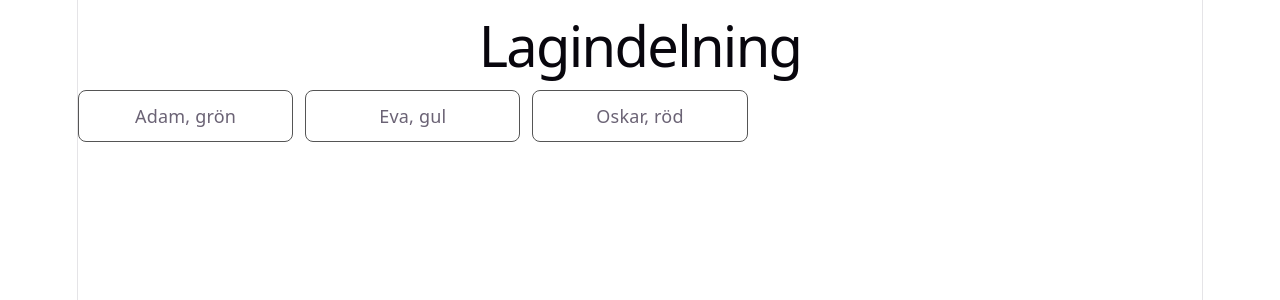
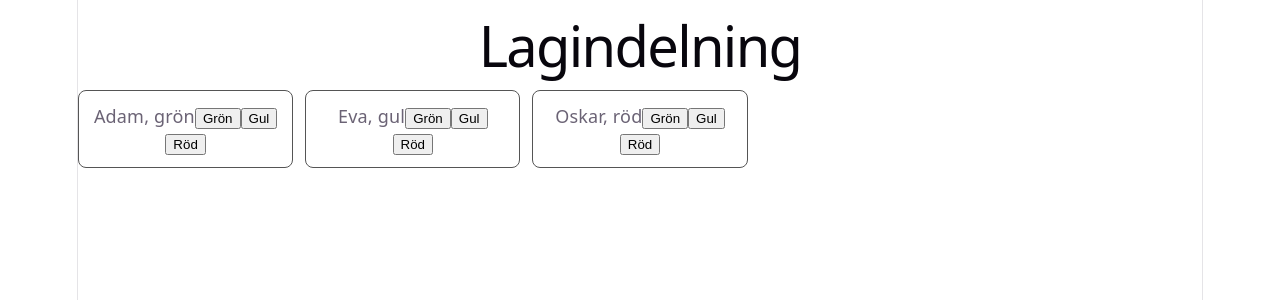
Before and after one commit to bigbossalex11-coder/Lagindelning, a React (Vite) app: page / in a window 1280 px wide. Shown: the top 300 px of the page. Built offline with nearby package versions, Linux system fonts and the light colour scheme.

Commit message:
Koppla rank-knapparna till App via props

```diff
--- a/src/App.jsx
+++ b/src/App.jsx
@@ -6,13 +6,23 @@ function App() {
 const [players, setPlayers]= useState ([
   {id: 1, name: "Adam", rank: "grön"},
   {id: 2, name: "Eva", rank: "gul"},
-  {id: 3, name: "Oskar", rank: "röd"}
+  {id: 3, name: "Oskar", rank: "röd"},
 ]);
+
+  function changeRank(id, newRank) {
+    const nyLista = players.map(player => {
+    if (player.id === id) {
+    return { ...player, rank: newRank };
+  }
+    return player;
+});
+    setPlayers(nyLista);
+  }
 
   return (
     <div>
       <h1>Lagindelning</h1>
-      <PlayerList players={players} />
+      <PlayerList players={players} onChangeRank={changeRank} />
     </div>
   );
 }
--- a/src/components/PlayerList.jsx
+++ b/src/components/PlayerList.jsx
@@ -3,7 +3,7 @@ import PlayerRow from './PlayerRow'
 function PlayerList(props){
     return(
         <ul className="player-list">
-    {props.players.map(player => <PlayerRow key={player.id} player={player} />)}
+    {props.players.map(player => <PlayerRow key={player.id} player={player} onChangeRank={props.onChangeRank} />)}
 </ul>
     );
 }
--- a/src/components/PlayerRow.jsx
+++ b/src/components/PlayerRow.jsx
@@ -1,6 +1,12 @@
 function PlayerRow(props) {
     return (
-        <li>{props.player.name}, {props.player.rank}</li>
+        <li>
+        {props.player.name}, {props.player.rank}
+         <button onClick={() => props.onChangeRank(props.player.id, "grön")}>Grön</button>
+         <button onClick={() => props.onChangeRank(props.player.id, "Gul")}>Gul</button>
+         <button onClick={() => props.onChangeRank(props.player.id, "Röd")}>Röd</button>
+        </li>
+
     )
 }
 
```
